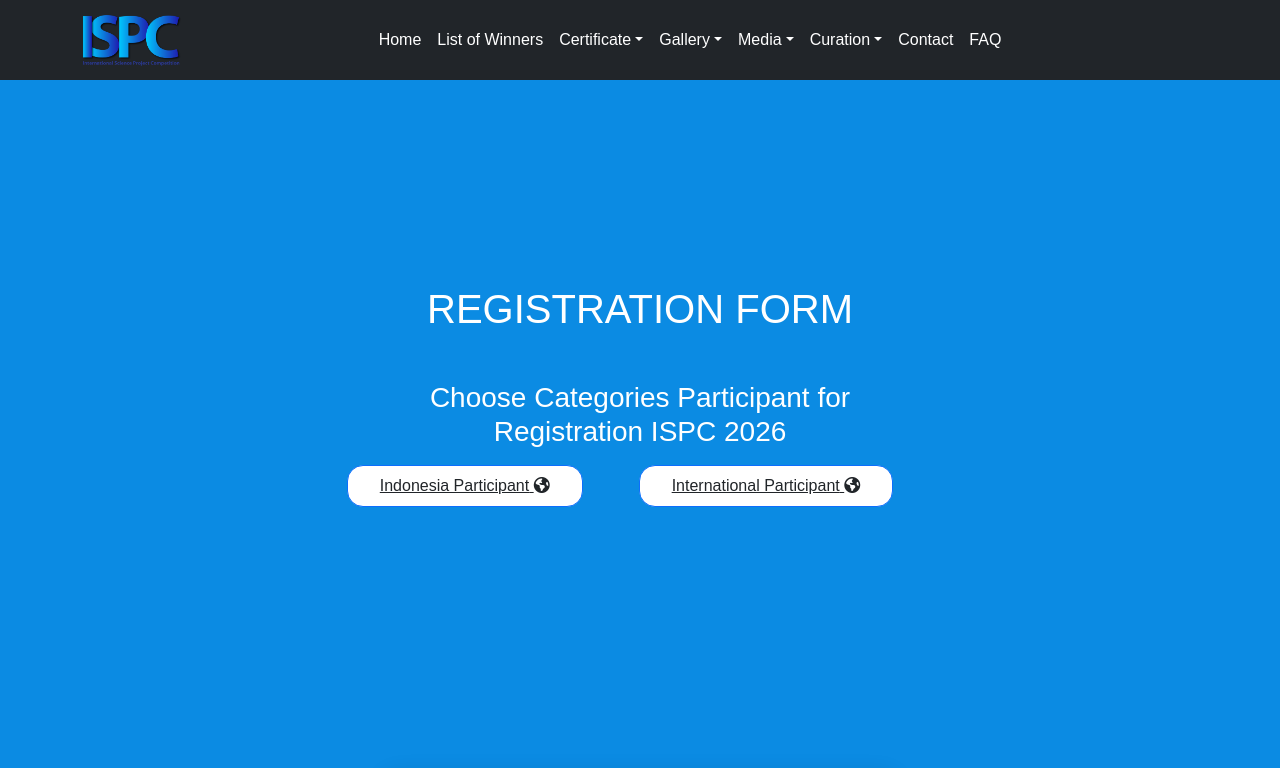
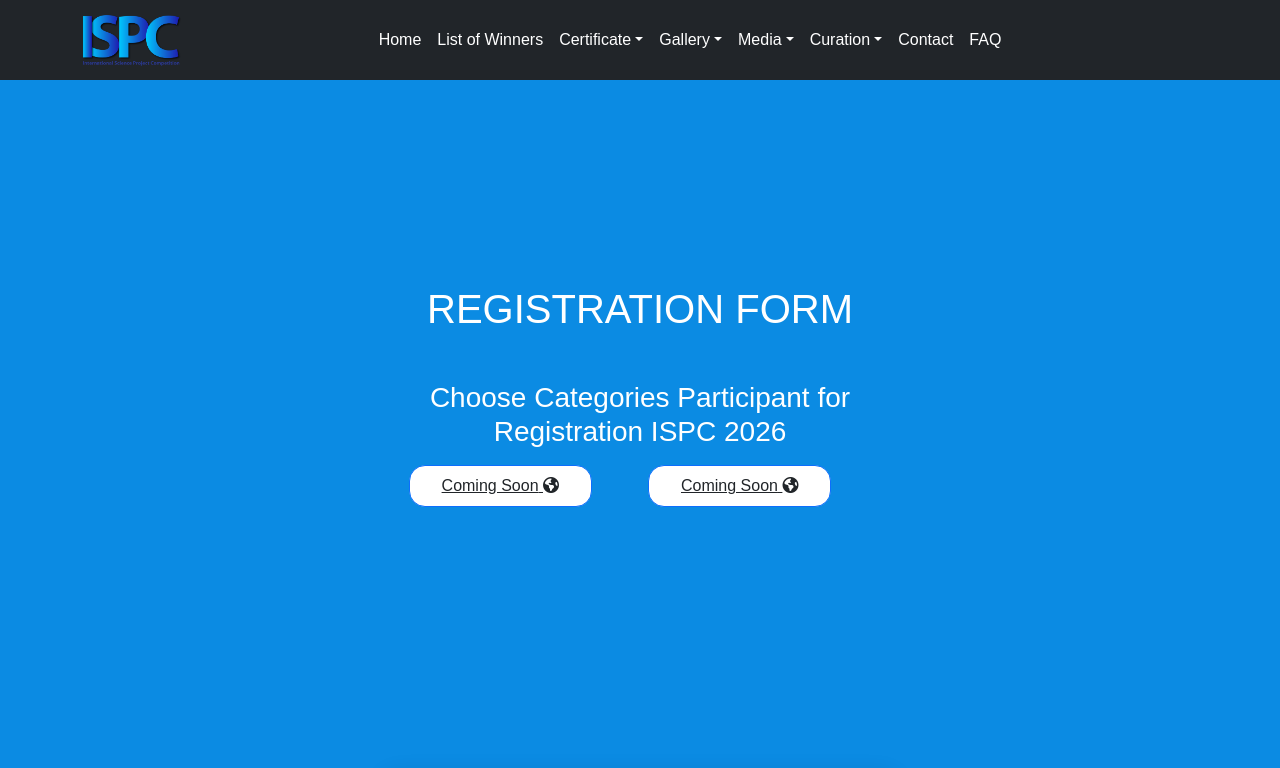
Before and after one commit to iysaofficial/ISPCofficial, a React (Vite) app: page /homeregist in a window 1280 px wide. Shown: the top 768 px of the page. Built offline with nearby package versions, Linux system fonts and the light colour scheme.

Commit message:
feat: Close MainHero component and HomeRegist registration page structure

```diff
--- a/src/components/mainhero.jsx
+++ b/src/components/mainhero.jsx
@@ -20,9 +20,9 @@
                         </div>
                     </div>
                     <div className="second-content text-center">
-                    {/* <a className="btn btn-action">Coming Soon 2026</a> */}
-                    <a className="btn btn-action" href="/homeregist">Registration</a>
-                    <a className="btn btn-action" href="https://drive.google.com/drive/folders/1ojJCV0eBDz5xfujIpR41g0RhsMmOsTZ_?usp=sharing" target="_blank">Guide Book</a>
+                        <a className="btn btn-action" href="#!">Coming Soon 2027</a>
+                        {/* <a className="btn btn-action" href="/homeregist">Registration</a> */}
+                        {/* <a className="btn btn-action" href="https://drive.google.com/drive/folders/1ojJCV0eBDz5xfujIpR41g0RhsMmOsTZ_?usp=sharing" target="_blank">Guide Book</a> */}
                     </div>
                 </div>
             </section>
--- a/src/pages/registration/homeregist.jsx
+++ b/src/pages/registration/homeregist.jsx
@@ -14,20 +14,27 @@
                 REGISTRATION FORM
               </h1>
               <h3 className="mx-auto mt-5 mb-2 text-sm md:text-lg lg:text-2xl">
-                Choose Categories Participant for Registration ISPC
-                2026
+                Choose Categories Participant for Registration ISPC 2026
               </h3>
             </div>
           </div>
           <div className="link-web mx-auto text-center">
-            <a href="/homeindo" className="btn-regist btn-action text-center me-lg-5 m-2">
+            <a href="#!" className="btn-regist btn-action text-center me-lg-5 m-2">
+              Coming Soon{" "}
+              <i className="fa-solid fa-earth-americas"></i>
+            </a>
+            {/* <a href="/homeindo" className="btn-regist btn-action text-center me-lg-5 m-2">
               Indonesia Participant{" "}
               <i className="fa-solid fa-earth-americas"></i>
+            </a> */}
+            <a href="#!" className="btn-regist btn-action text-center me-lg-5 m-2">
+              Coming Soon{" "}
+              <i className="fa-solid fa-earth-americas"></i>
             </a>
-            <a href="/homeinter" className="btn-regist btn-action text-center me-lg-5 m-2">
+            {/* <a href="/homeinter" className="btn-regist btn-action text-center me-lg-5 m-2">
               International Participant{" "}
               <i className="fa-solid fa-earth-americas"></i>
-            </a>
+            </a> */}
           </div>
         </div>
       </section>
```
Lines whose indentation alone changed are shown as unchanged.
